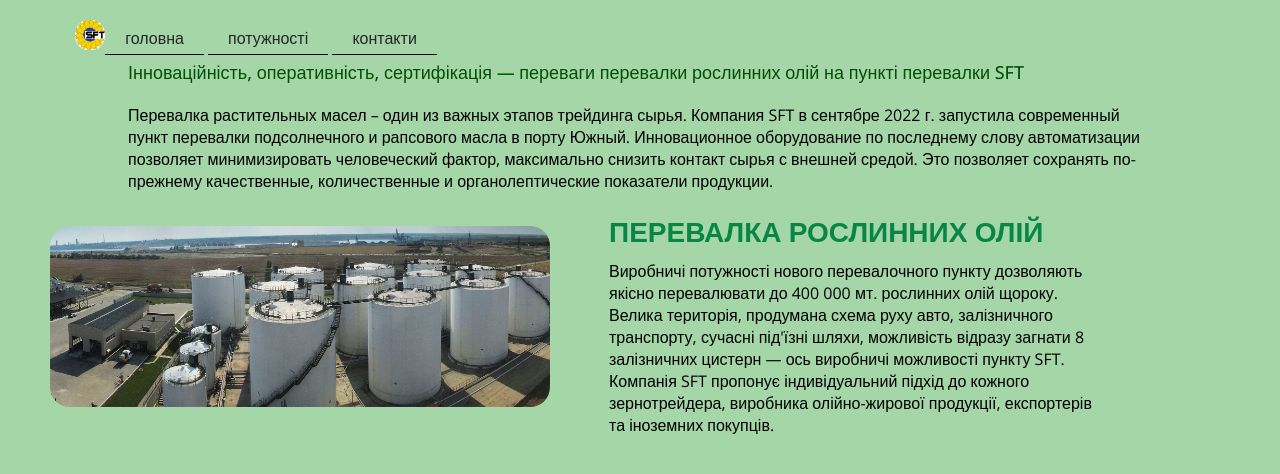
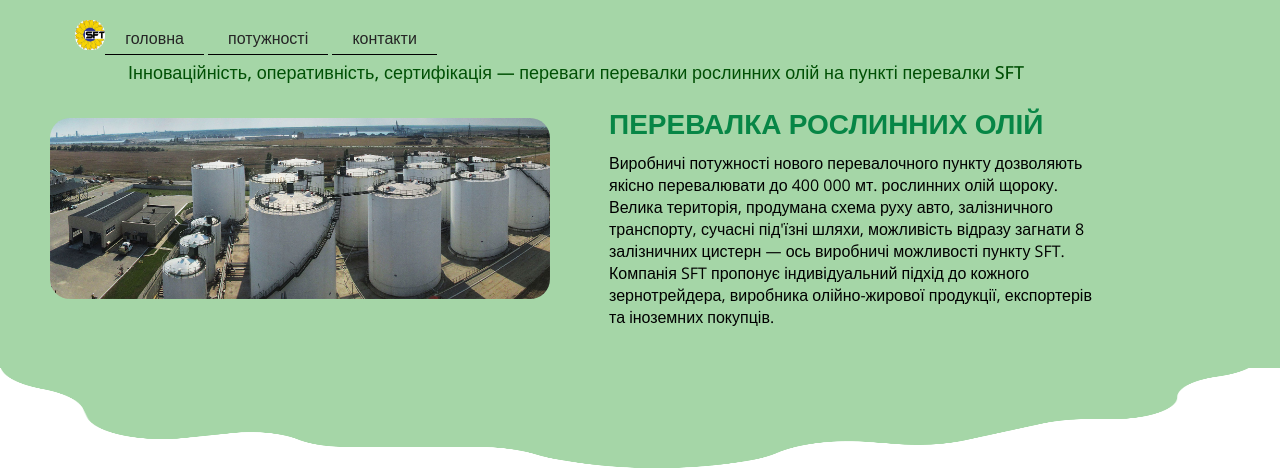
Before and after one commit to ImanArs/oil, a plain HTML site: page index.html in a window 1280 px wide. Shown: the top 474 px of the page. Drawn offline with nearby package versions, Linux system fonts and the light colour scheme.

Commit message:
fix: resp

```diff
--- a/index.html
+++ b/index.html
@@ -30,10 +30,10 @@
     <div class="main__text-slogan">
         <p>Інноваційність, оперативність, сертифікація — переваги перевалки рослинних олій на пункті перевалки SFT</p>
       </div>
-      <p class="main__text-slogan">
+      <!-- <p class="main__text-slogan">
         Перевалка растительных масел – один из важных этапов трейдинга сырья. Компания SFT в сентябре 2022 г. запустила современный пункт перевалки подсолнечного и рапсового масла в порту Южный.
         Инновационное оборудование по последнему слову автоматизации позволяет минимизировать человеческий фактор, максимально снизить контакт сырья с внешней средой. Это позволяет сохранять по-прежнему качественные, количественные и органолептические показатели продукции.
-      </p>
+      </p> -->
     </div>
     <div class="container main__text_page ">
       <div>
```
